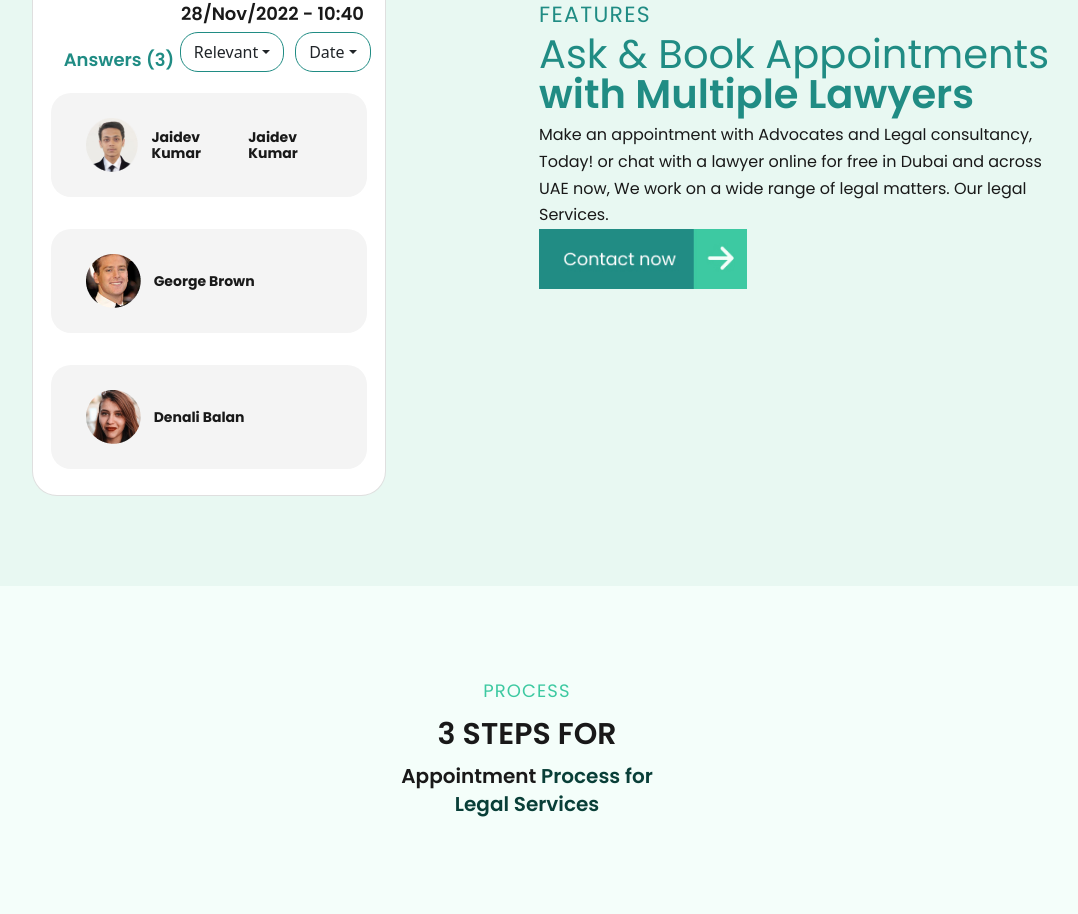
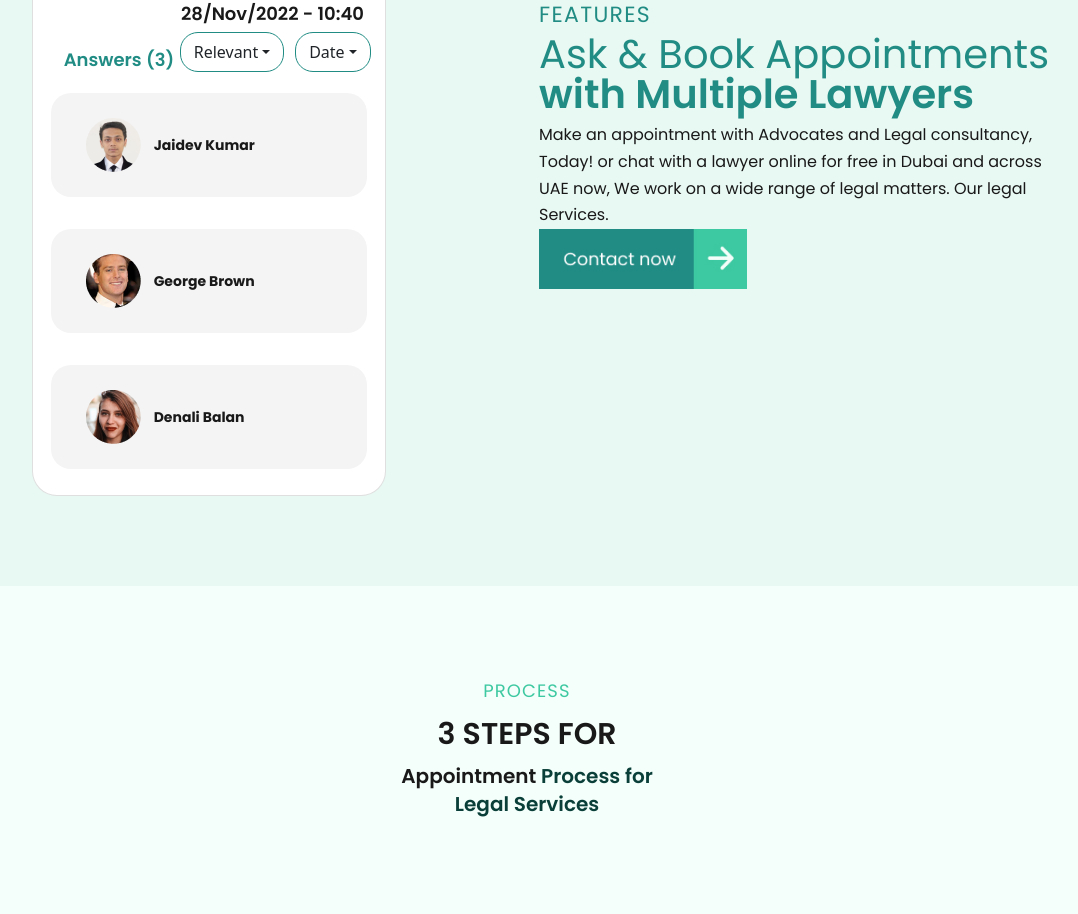
Before and after one commit to MN-React-Js-Dev/ConnectLegal, a React (Create React App) app: page / in a window 1280 px wide. Shown: the part 1600-2514 px from the top of the page, without its empty margins (101-1179 px from the left). Built offline with nearby package versions, Linux system fonts and the light colour scheme.

Commit message:
fixed issue

```diff
--- a/src/Component/Thirdcontainer.js
+++ b/src/Component/Thirdcontainer.js
@@ -67,9 +67,6 @@ function secondcontainer() {
                       <span>
                       <b>Jaidev Kumar</b>
                       </span>
-                      <span>
-                      <b>Jaidev Kumar</b>
-                      </span>
                   </div>
                   <br />
                   <div className="user-data hover-zoom">
@@ -85,41 +82,6 @@ function secondcontainer() {
                       <b>Denali Balan</b>{" "}
                     </span>
                   </div>
-
-
-{/* <p className="selected-filter">28/Nov/2022 - 10:40</p>
-                  <div className="header">
-                    <p className="">Answers (3)</p>{" "}
-                    <div className="filter">
-
-                    <Dropdown>
-                        <Dropdown.Toggle variant="" id="dropdown-basic">
-                          Relevant
-                        </Dropdown.Toggle>
-
-                        <Dropdown.Menu>
-                          <Dropdown.Item href="#/action-1">1</Dropdown.Item>
-                          <Dropdown.Item href="#/action-2">2</Dropdown.Item>
-                          <Dropdown.Item href="#/action-3">3</Dropdown.Item>
-                        </Dropdown.Menu>
-                      </Dropdown>
-
-                      <Dropdown className="ml-3">
-                        <Dropdown.Toggle variant="" id="dropdown-basic">
-                          Date
-                        </Dropdown.Toggle>
-
-                        <Dropdown.Menu>
-                          <Dropdown.Item href="#/action-1">7</Dropdown.Item>
-                          <Dropdown.Item href="#/action-2">8</Dropdown.Item>
-                          <Dropdown.Item href="#/action-3">9</Dropdown.Item>
-                        </Dropdown.Menu>
-                      </Dropdown>
-
-                      </div>
-                      </div> */}
-
-
 
                 </div>
               </div>
```
